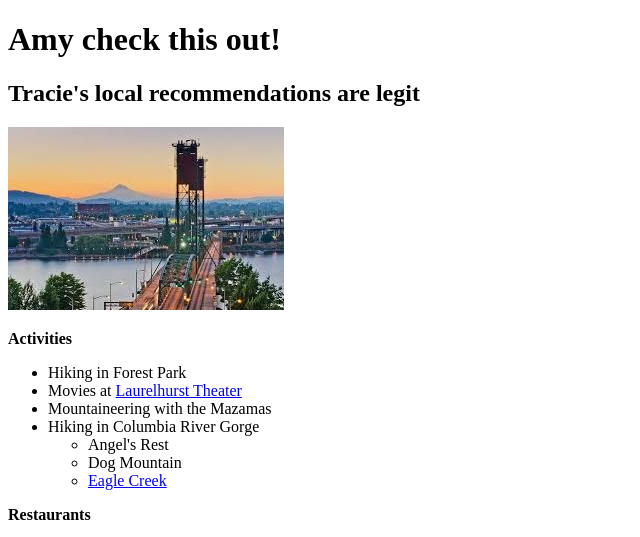
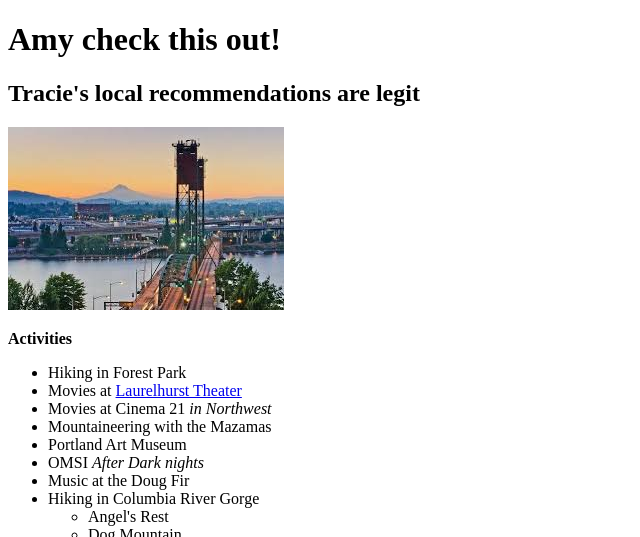
Before and after one commit to LinaShadrach/hotspots, a plain HTML site: page hotspots.html in a window 1280 px wide. Shown: the top 537 px of the page, without its empty margins (0-640 px from the left). Drawn offline with Linux system fonts and the light colour scheme.

Commit message:
added more activities

```diff
--- a/hotspots.html
+++ b/hotspots.html
@@ -11,7 +11,11 @@
       <ul>
         <li>Hiking in Forest Park</li>
         <li>Movies at <a href="http://www.laurelhursttheater.com/">Laurelhurst Theater</a></li>
+        <li>Movies at Cinema 21 <em>in Northwest</em></li>
         <li>Mountaineering with the Mazamas</li>
+        <li>Portland Art Museum</li>
+        <li>OMSI <em>After Dark nights</em></li>
+        <li>Music at the Doug Fir</li>
         <li>Hiking in Columbia River Gorge</li>
           <ul>
             <li>Angel's Rest</li>
```
